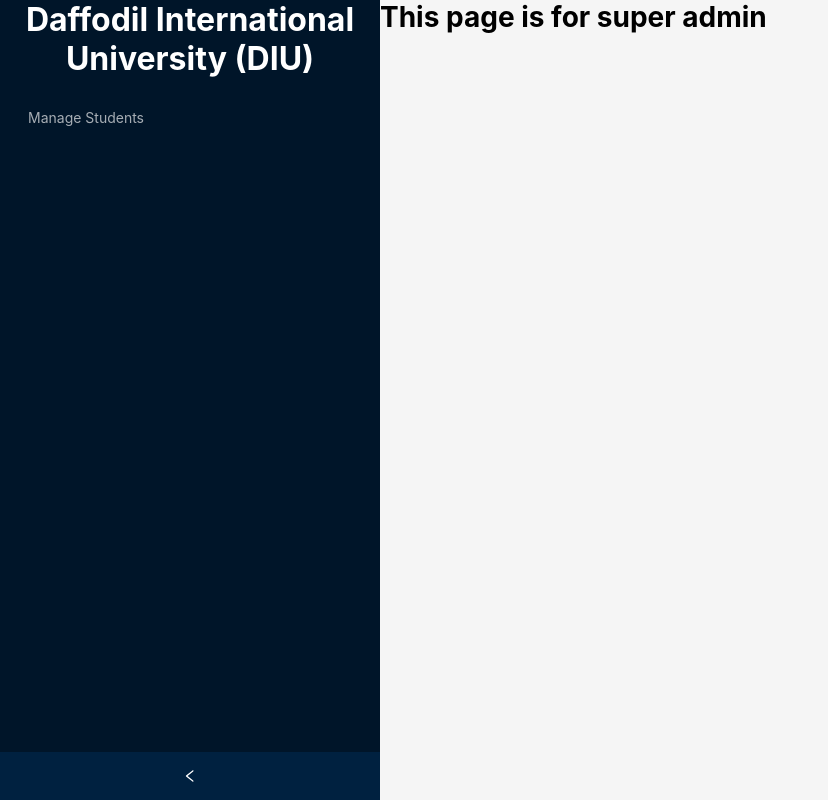
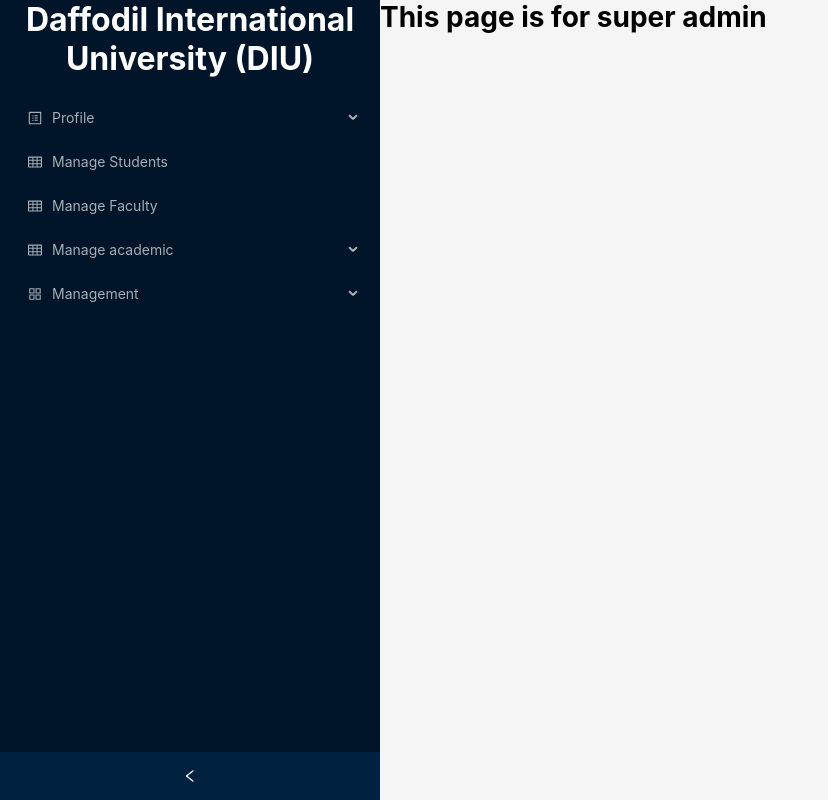
Before and after one commit to shadeshsaha/University-Management-Frontend, a Next.js app: page /super-admin in a window 1280 px wide. Shown: the whole page, without its empty margins (0-828 px from the left). Built offline with nearby package versions, Linux system fonts and the light colour scheme.

Commit message:
Implemented Render Dynamic Sidebar based on User Roles

```diff
--- a/src/components/Sidebar.tsx
+++ b/src/components/Sidebar.tsx
@@ -2,48 +2,11 @@
 
 import { USER_ROLE } from "@/constants/role";
 import { sidebarItems } from "@/constants/sidebarItems";
-import {
-  DesktopOutlined,
-  FileOutlined,
-  PieChartOutlined,
-  TeamOutlined,
-  UserOutlined,
-} from "@ant-design/icons";
-import type { MenuProps } from "antd";
+
 import { Layout, Menu } from "antd";
 import { useState } from "react";
 
 const { Sider } = Layout;
-
-type MenuItem = Required<MenuProps>["items"][number];
-function getItem(
-  label: React.ReactNode,
-  key: React.Key,
-  icon?: React.ReactNode,
-  children?: MenuItem[]
-): MenuItem {
-  return {
-    key,
-    icon,
-    children,
-    label,
-  } as MenuItem;
-}
-
-const items: MenuItem[] = [
-  getItem("Option 1", "1", <PieChartOutlined />),
-  getItem("Option 2", "2", <DesktopOutlined />),
-  getItem("User", "sub1", <UserOutlined />, [
-    getItem("Tom", "3"),
-    getItem("Bill", "4"),
-    getItem("Alex", "5"),
-  ]),
-  getItem("Team", "sub2", <TeamOutlined />, [
-    getItem("Team 1", "6"),
-    getItem("Team 2", "8"),
-  ]),
-  getItem("Files", "9", <FileOutlined />),
-];
 
 const SideBar = () => {
   const [collapsed, setCollapsed] = useState(false);
--- a/src/constants/sidebarItems.tsx
+++ b/src/constants/sidebarItems.tsx
@@ -1,21 +1,33 @@
-import { UserOutlined } from "@ant-design/icons";
+import {
+  AppstoreOutlined,
+  CreditCardOutlined,
+  FileTextOutlined,
+  ProfileOutlined,
+  ScheduleOutlined,
+  TableOutlined,
+  ThunderboltOutlined,
+} from "@ant-design/icons";
 import type { MenuProps } from "antd";
 import Link from "next/link";
+import { USER_ROLE } from "./role";
 
+// ekhane user er role onujayi sidebar set hocche
 export const sidebarItems = (role: string) => {
   const defaultSidebarItems: MenuProps["items"] = [
     {
       label: "Profile",
       key: "profile",
-      icon: <UserOutlined />,
+      icon: <ProfileOutlined />,
       children: [
         {
-          label: "Account Profile",
-          key: "profile",
+          label: <Link href={`/${role}/profile`}> Account Profile </Link>,
+          key: `/${role}/profile`,
         },
         {
-          label: "Change Password",
-          key: "change_password",
+          label: (
+            <Link href={`/${role}/change-password`}> Change Password </Link>
+          ),
+          key: `/${role}/change_password`,
         },
       ],
     },
@@ -24,13 +36,175 @@
   const commonAdminSidebarItems: MenuProps["items"] = [
     {
       label: <Link href={`/${role}/manage-student`}> Manage Students</Link>,
-      key: "manage_students",
+      icon: <TableOutlined />,
+      key: `/${role}/manage-student`,
+    },
+    {
+      label: <Link href={`/${role}/manage-faculty`}> Manage Faculty</Link>,
+      icon: <TableOutlined />,
+      key: `/${role}/manage-faculty`,
     },
   ];
 
-  if (role === "student") {
+  const adminSidebarItems: MenuProps["items"] = [
+    ...defaultSidebarItems,
+    ...commonAdminSidebarItems,
+    {
+      label: "Manage academic",
+      key: "manage-academic",
+      icon: <TableOutlined />,
+      children: [
+        {
+          label: <Link href={`/${role}/academic/faculty`}>Faculties</Link>,
+          key: `/${role}/academic/faculty`,
+        },
+        {
+          label: <Link href={`/${role}/academic/department`}>Departments</Link>,
+          key: `/${role}/academic/department`,
+        },
+        {
+          label: <Link href={`/${role}/academic/semester`}>Semesters</Link>,
+          key: `/${role}/academic/semester`,
+        },
+      ],
+    },
+    {
+      label: "Management",
+      key: "management",
+      icon: <AppstoreOutlined />,
+      children: [
+        {
+          label: <Link href={`/${role}/department`}>Department</Link>,
+          key: `/${role}/department`,
+        },
+        {
+          label: <Link href={`/${role}/building`}>Building</Link>,
+          key: `/${role}/building`,
+        },
+        {
+          label: <Link href={`/${role}/room`}>Rooms</Link>,
+          key: `/${role}/room`,
+        },
+        {
+          label: <Link href={`/${role}/course`}>Course</Link>,
+          key: `/${role}/course`,
+        },
+        {
+          label: (
+            <Link href={`/${role}/semester-registration`}>
+              Semester registration
+            </Link>
+          ),
+          key: `/${role}/semester-registration`,
+        },
+        {
+          label: <Link href={`/${role}/offered-course`}>Offered courses</Link>,
+          key: `/${role}/offered-course`,
+        },
+        {
+          label: (
+            <Link href={`/${role}/offered-course-section`}>
+              Course sections
+            </Link>
+          ),
+          key: `/${role}/offered-course-section`,
+        },
+        {
+          label: (
+            <Link href={`/${role}/offered-course-schedule`}>
+              Course schedules
+            </Link>
+          ),
+          key: `/${role}/offered-course-schedule`,
+        },
+      ],
+    },
+  ];
+
+  const superAdminSidebarItems: MenuProps["items"] = [
+    ...defaultSidebarItems,
+    ...commonAdminSidebarItems,
+    {
+      label: <Link href={`/${role}/admin`}>Manage Admin</Link>,
+      icon: <TableOutlined />,
+      key: `/${role}/admin`,
+    },
+    {
+      label: <Link href={`/${role}/user`}>Manage User</Link>,
+      icon: <TableOutlined />,
+      key: `/${role}/user`,
+    },
+    {
+      label: "Manage permission",
+      key: "manage-permission",
+      icon: <AppstoreOutlined />,
+      children: [
+        {
+          label: <Link href={`/${role}/permission`}>View permissions</Link>,
+          key: `/${role}/permission`,
+        },
+      ],
+    },
+    {
+      label: "Management",
+      key: "management",
+      icon: <AppstoreOutlined />,
+      children: [
+        {
+          label: <Link href={`/${role}/department`}>Department</Link>,
+          key: `/${role}/department`,
+        },
+      ],
+    },
+  ];
+
+  const facultySidebarItems: MenuProps["items"] = [
+    ...defaultSidebarItems,
+    {
+      label: <Link href={`/${role}/courses`}>Courses</Link>,
+      icon: <TableOutlined />,
+      key: `/${role}/courses`,
+    },
+  ];
+
+  const studentSidebarItems: MenuProps["items"] = [
+    ...defaultSidebarItems,
+    {
+      label: <Link href={`/${role}/courses`}>Courses</Link>,
+      icon: <TableOutlined />,
+      key: `/${role}/courses`,
+    },
+    {
+      label: <Link href={`/${role}/courses/schedule`}>Course schedules</Link>,
+      icon: <ScheduleOutlined />,
+      key: `/${role}/courses/schedule`,
+    },
+    {
+      label: <Link href={`/${role}/registration`}>Registration</Link>,
+      icon: <ThunderboltOutlined />,
+      key: `/${role}/registration`,
+    },
+    {
+      label: <Link href={`/${role}/payment`}>Payment</Link>,
+      icon: <CreditCardOutlined />,
+      key: `/${role}/payment`,
+    },
+    {
+      label: <Link href={`/${role}/academic-report`}>Academic report</Link>,
+      icon: <FileTextOutlined />,
+      key: `/${role}/academic-report`,
+    },
+  ];
+
+  if (role === USER_ROLE.SUPER_ADMIN) {
+    return superAdminSidebarItems;
+  } else if (role === USER_ROLE.ADMIN) {
+    return adminSidebarItems;
+  } else if (role === USER_ROLE.FACULTY) {
+    return facultySidebarItems;
+  } else if (role === USER_ROLE.STUDENT) {
+    return studentSidebarItems;
+  } else {
     return defaultSidebarItems;
-  } else if (role === "admin") {
-    return commonAdminSidebarItems;
   }
 };
```
